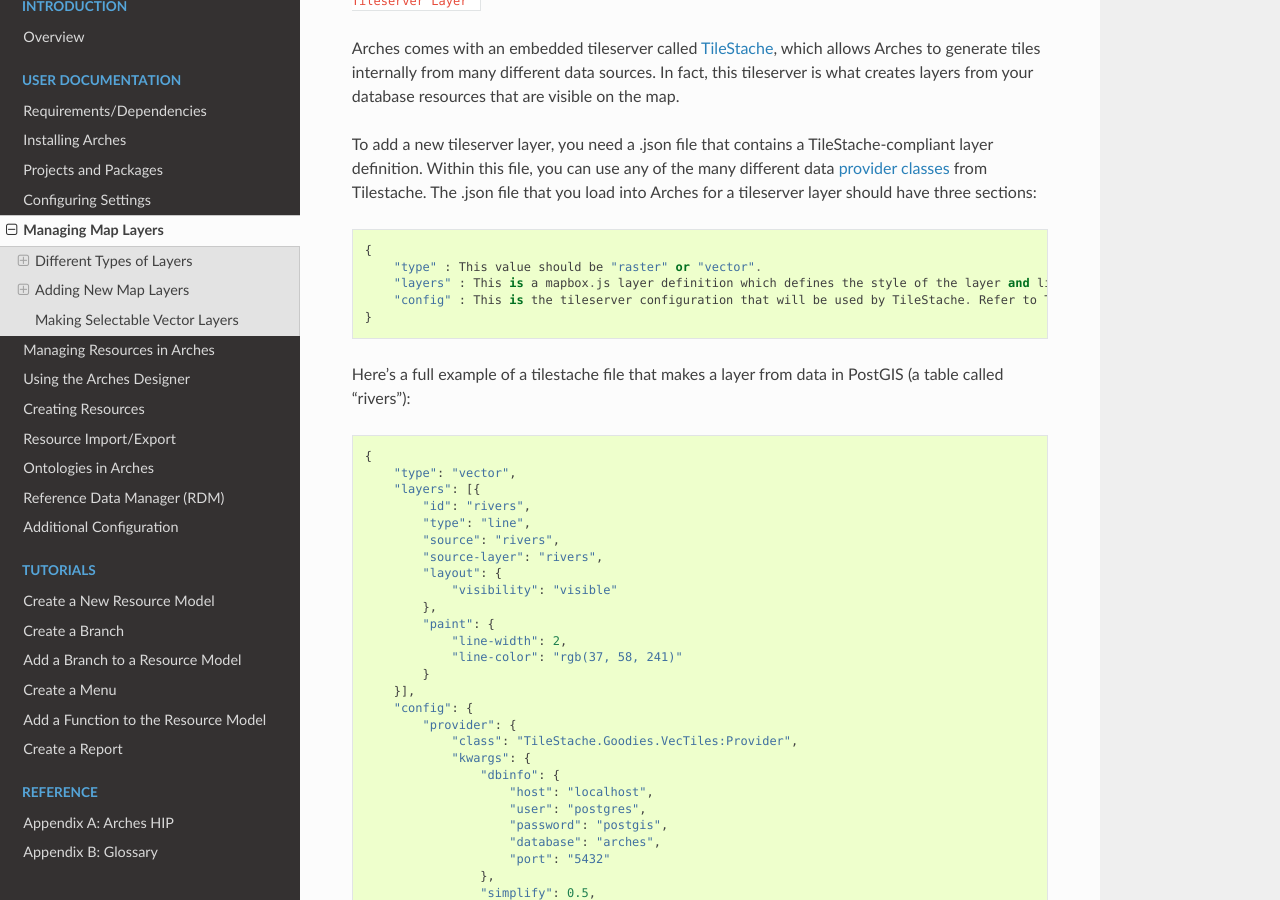
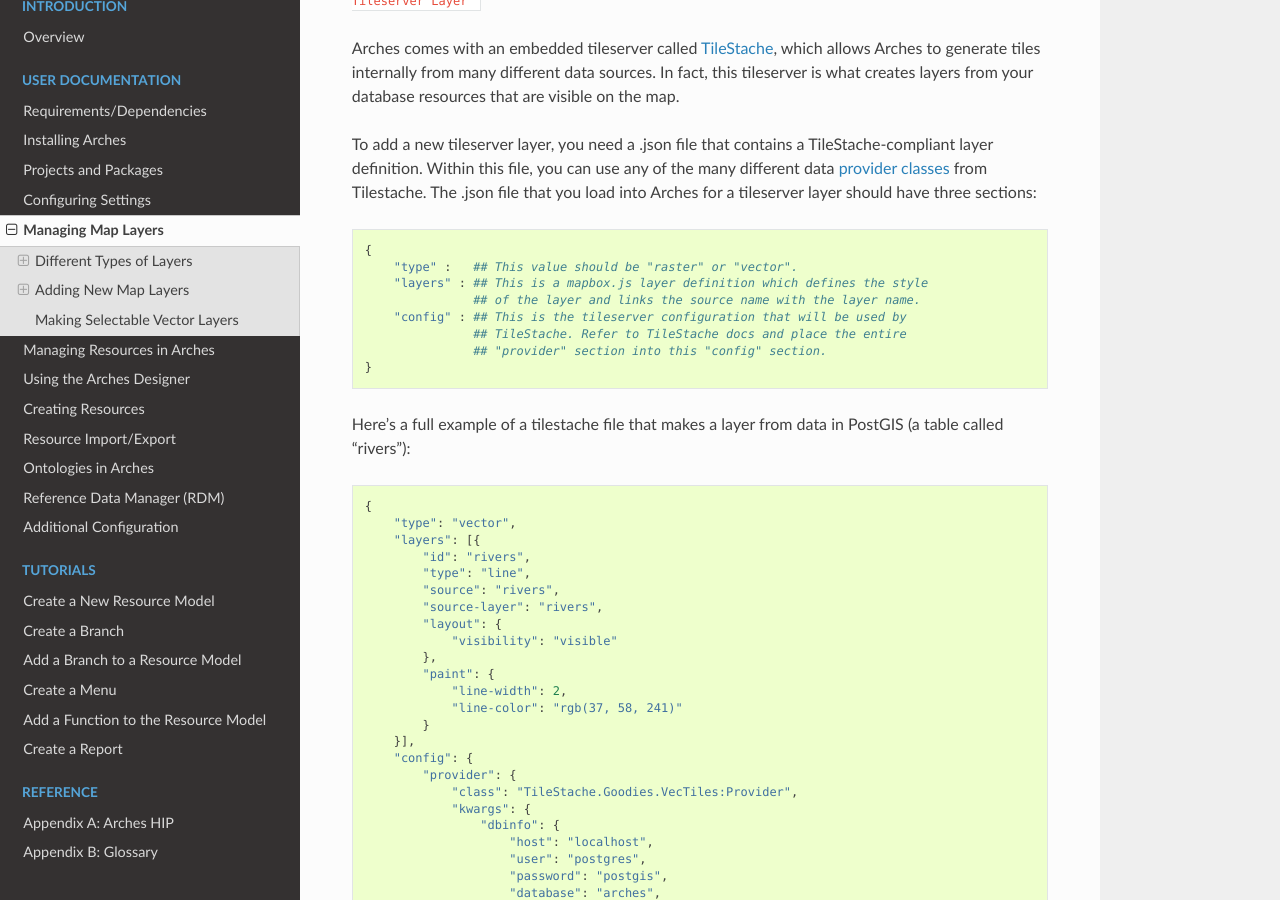
Before and after one commit to archesproject/arches-docs, a Sphinx documentation site: the page built from docs/managing-map-layers.txt, in a window 1280 px wide and 900 px high, scrolled down 2466 px. Built offline with Sphinx 7.4.7 and the Read the Docs theme 2.0.0, drawn with Linux system fonts in a browser that asks for light colours.

Commit message:
improve code snippet formatting
Signed-off-by: adam cox <mr.adamcox@gmail.com>

```diff
--- a/docs/managing-map-layers.txt
+++ b/docs/managing-map-layers.txt
@@ -79,9 +79,12 @@ Arches comes with an embedded tileserver called `TileStache <http://tilestache.o
 To add a new tileserver layer, you need a .json file that contains a TileStache-compliant layer definition. Within this file, you can use any of the many different data `provider classes <http://tilestache.org/doc/#layers>`_ from Tilestache. The .json file that you load into Arches for a tileserver layer should have three sections::
 
     {
-        "type" : This value should be "raster" or "vector".
-        "layers" : This is a mapbox.js layer definition which defines the style of the layer and links the source name with the layer name.
-        "config" : This is the tileserver configuration that will be used by TileStache. Refer to TileStache docs and place the entire "provider" section into this "config" section.
+        "type" :   ## This value should be "raster" or "vector".
+        "layers" : ## This is a mapbox.js layer definition which defines the style
+                   ## of the layer and links the source name with the layer name.
+        "config" : ## This is the tileserver configuration that will be used by
+                   ## TileStache. Refer to TileStache docs and place the entire
+                   ## "provider" section into this "config" section.
     }
 
 Here's a full example of a tilestache file that makes a layer from data in PostGIS (a table called "rivers")::
```
